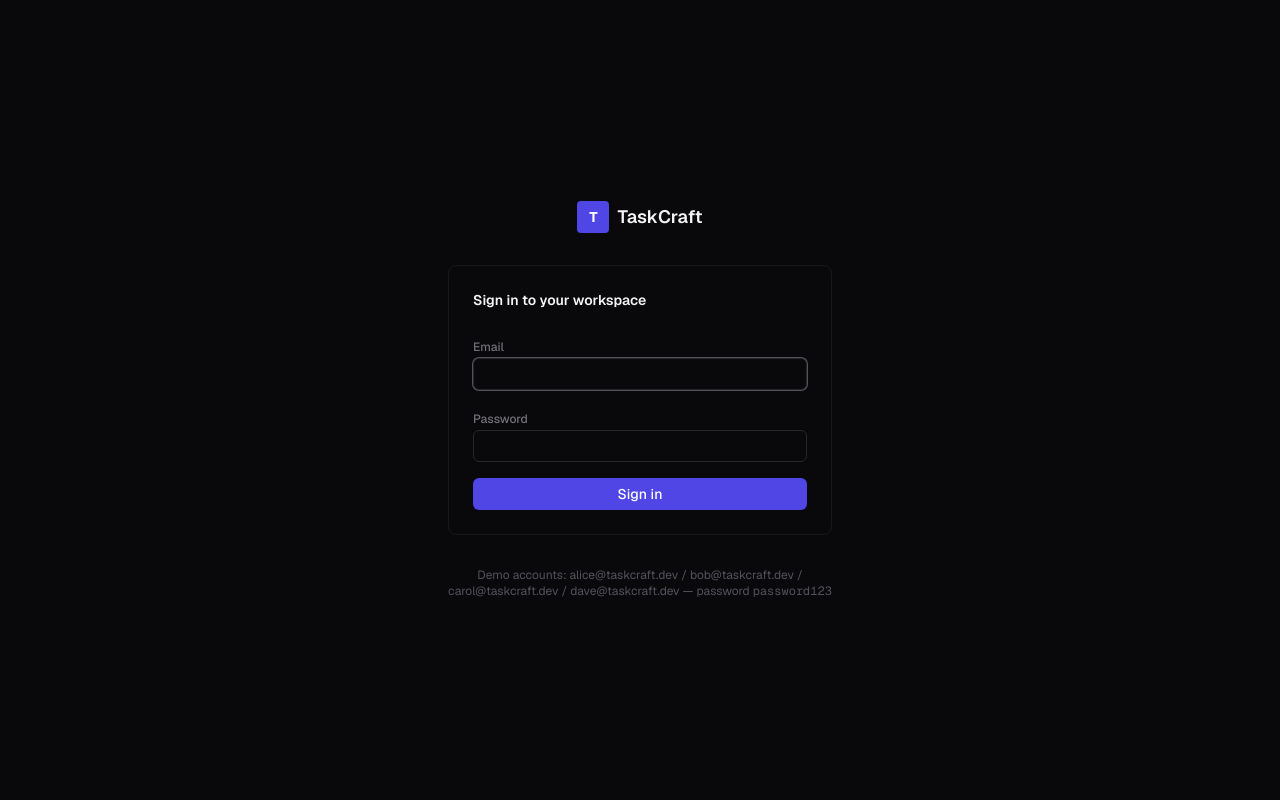
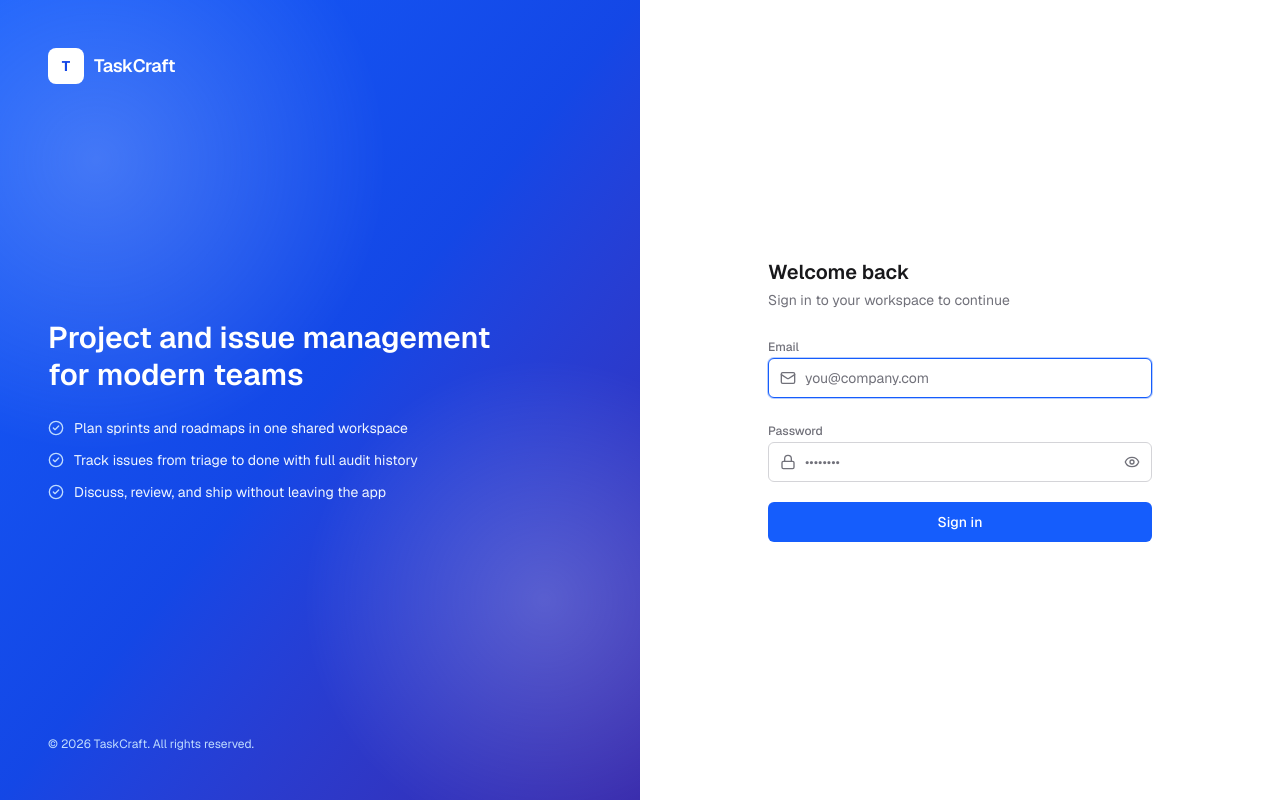
Before and after one commit to rasel06/taskcraft, a Next.js app: page /login in a window 1280 px wide. Built offline with nearby package versions, Linux system fonts and the light colour scheme.

Commit message:
Fix : Login page redesign

```diff
--- a/src/app/login/page.tsx
+++ b/src/app/login/page.tsx
@@ -1,22 +1,64 @@
+import { CheckCircle2 } from "lucide-react";
 import { LoginForm } from "@/components/auth/login-form";
+
+const HIGHLIGHTS = [
+  "Plan sprints and roadmaps in one shared workspace",
+  "Track issues from triage to done with full audit history",
+  "Discuss, review, and ship without leaving the app",
+];
 
 export default function LoginPage() {
   return (
-    <div className="flex min-h-screen w-full flex-col items-center justify-center gap-8 bg-background px-4">
-      <div className="flex items-center gap-2">
-        <div className="flex h-8 w-8 items-center justify-center rounded bg-primary text-sm font-bold text-primary-foreground">
-          T
+    <div className="flex min-h-screen w-full">
+      <div className="relative hidden w-1/2 flex-col justify-between overflow-hidden bg-gradient-to-br from-blue-600 via-blue-700 to-indigo-800 px-12 py-12 text-white lg:flex">
+        <div
+          aria-hidden
+          className="pointer-events-none absolute inset-0 opacity-20"
+          style={{
+            backgroundImage:
+              "radial-gradient(circle at 15% 20%, white 0, transparent 35%), radial-gradient(circle at 85% 75%, white 0, transparent 30%)",
+          }}
+        />
+        <div className="relative flex items-center gap-2.5">
+          <div className="flex h-9 w-9 items-center justify-center rounded-lg bg-white text-sm font-bold text-blue-700">
+            T
+          </div>
+          <span className="text-lg font-semibold tracking-tight">TaskCraft</span>
         </div>
-        <span className="text-lg font-semibold text-foreground">TaskCraft</span>
+
+        <div className="relative flex flex-col gap-6">
+          <h1 className="max-w-md text-3xl font-semibold leading-tight text-balance">
+            Project and issue management for modern teams
+          </h1>
+          <ul className="flex flex-col gap-3">
+            {HIGHLIGHTS.map((item) => (
+              <li key={item} className="flex items-start gap-2.5 text-sm text-blue-50">
+                <CheckCircle2 className="mt-0.5 h-4 w-4 shrink-0 text-blue-200" />
+                <span>{item}</span>
+              </li>
+            ))}
+          </ul>
+        </div>
+
+        <p className="relative text-xs text-blue-200">© 2026 TaskCraft. All rights reserved.</p>
       </div>
-      <div className="w-full max-w-sm rounded-lg border border-border p-6">
-        <h1 className="mb-6 text-sm font-semibold text-foreground">Sign in to your workspace</h1>
-        <LoginForm />
+
+      <div className="flex w-full flex-col items-center justify-center gap-8 bg-background px-4 py-12 lg:w-1/2">
+        <div className="flex items-center gap-2 lg:hidden">
+          <div className="flex h-8 w-8 items-center justify-center rounded bg-blue-600 text-sm font-bold text-white">
+            T
+          </div>
+          <span className="text-lg font-semibold text-foreground">TaskCraft</span>
+        </div>
+
+        <div className="w-full max-w-sm">
+          <div className="mb-6 flex flex-col gap-1">
+            <h1 className="text-xl font-semibold text-foreground">Welcome back</h1>
+            <p className="text-sm text-muted-foreground">Sign in to your workspace to continue</p>
+          </div>
+          <LoginForm />
+        </div>
       </div>
-      <p className="max-w-sm text-center text-xs text-faint-foreground">
-        Demo accounts: alice@taskcraft.dev / bob@taskcraft.dev / carol@taskcraft.dev / dave@taskcraft.dev — password{" "}
-        <span className="font-mono">password123</span>
-      </p>
     </div>
   );
 }
--- a/src/components/auth/login-form.tsx
+++ b/src/components/auth/login-form.tsx
@@ -1,28 +1,82 @@
 "use client";
 
+import * as React from "react";
 import { useActionState } from "react";
+import { Mail, Lock, Eye, EyeOff, AlertCircle, Loader2 } from "lucide-react";
 import { Input } from "@/components/ui/input";
 import { Label } from "@/components/ui/label";
 import { Button } from "@/components/ui/button";
+import { cn } from "@/lib/utils";
 import { login, type LoginState } from "@/actions/auth";
 
 const initialState: LoginState = {};
 
 export function LoginForm() {
   const [state, formAction, pending] = useActionState(login, initialState);
+  const [showPassword, setShowPassword] = React.useState(false);
 
   return (
-    <form action={formAction} className="flex w-full max-w-sm flex-col gap-4">
+    <form action={formAction} className="flex w-full flex-col gap-5">
       <div className="space-y-1.5">
         <Label htmlFor="email">Email</Label>
-        <Input id="email" name="email" type="email" autoComplete="email" required autoFocus />
+        <div className="relative">
+          <Mail className="pointer-events-none absolute left-3 top-1/2 h-4 w-4 -translate-y-1/2 text-muted-foreground" />
+          <Input
+            id="email"
+            name="email"
+            type="email"
+            placeholder="you@company.com"
+            autoComplete="email"
+            required
+            autoFocus
+            className="h-10 pl-9 focus-visible:border-blue-600 focus-visible:ring-blue-600/30"
+          />
+        </div>
       </div>
+
       <div className="space-y-1.5">
         <Label htmlFor="password">Password</Label>
-        <Input id="password" name="password" type="password" autoComplete="current-password" required />
+        <div className="relative">
+          <Lock className="pointer-events-none absolute left-3 top-1/2 h-4 w-4 -translate-y-1/2 text-muted-foreground" />
+          <Input
+            id="password"
+            name="password"
+            type={showPassword ? "text" : "password"}
+            placeholder="••••••••"
+            autoComplete="current-password"
+            required
+            className="h-10 pl-9 pr-9 focus-visible:border-blue-600 focus-visible:ring-blue-600/30"
+          />
+          <button
+            type="button"
+            onClick={() => setShowPassword((v) => !v)}
+            tabIndex={-1}
+            className="absolute right-3 top-1/2 -translate-y-1/2 text-muted-foreground hover:text-foreground"
+          >
+            {showPassword ? <EyeOff className="h-4 w-4" /> : <Eye className="h-4 w-4" />}
+          </button>
+        </div>
       </div>
-      {state?.error && <p className="text-sm text-red-500">{state.error}</p>}
-      <Button type="submit" variant="primary" className="w-full" disabled={pending}>
+
+      {state?.error && (
+        <p
+          role="alert"
+          className={cn(
+            "flex items-center gap-2 rounded-md bg-red-50 px-3 py-2 text-sm text-red-600",
+            "dark:bg-red-950/40 dark:text-red-400",
+          )}
+        >
+          <AlertCircle className="h-4 w-4 shrink-0" />
+          {state.error}
+        </p>
+      )}
+
+      <Button
+        type="submit"
+        className="h-10 w-full gap-2 bg-blue-600 text-white hover:bg-blue-700"
+        disabled={pending}
+      >
+        {pending && <Loader2 className="h-4 w-4 animate-spin" />}
         {pending ? "Signing in..." : "Sign in"}
       </Button>
     </form>
--- a/src/components/theme-provider.tsx
+++ b/src/components/theme-provider.tsx
@@ -5,7 +5,7 @@ import { ThemeProvider as NextThemesProvider } from "next-themes";
 
 export function ThemeProvider({ children }: { children: React.ReactNode }) {
   return (
-    <NextThemesProvider attribute="class" defaultTheme="dark" enableSystem storageKey="taskcraft-theme">
+    <NextThemesProvider attribute="class" defaultTheme="light" enableSystem storageKey="taskcraft-theme">
       {children}
     </NextThemesProvider>
   );
```
